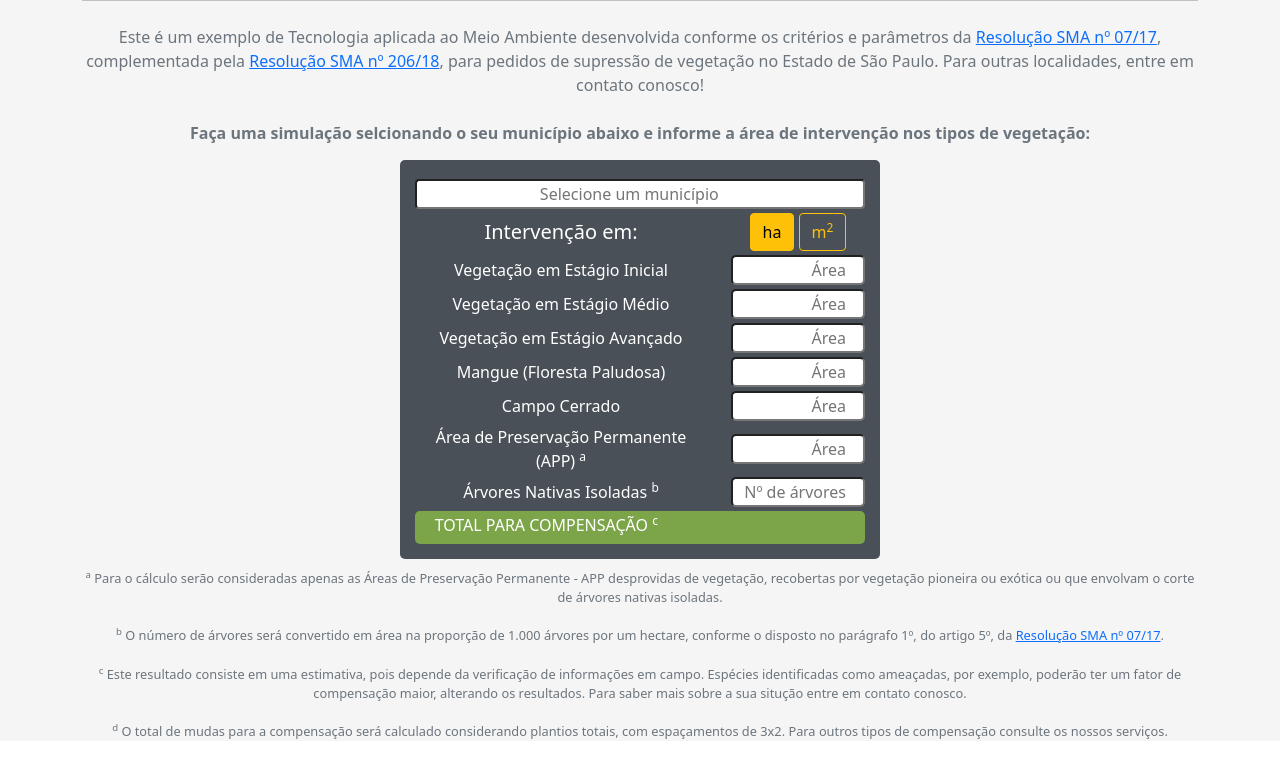
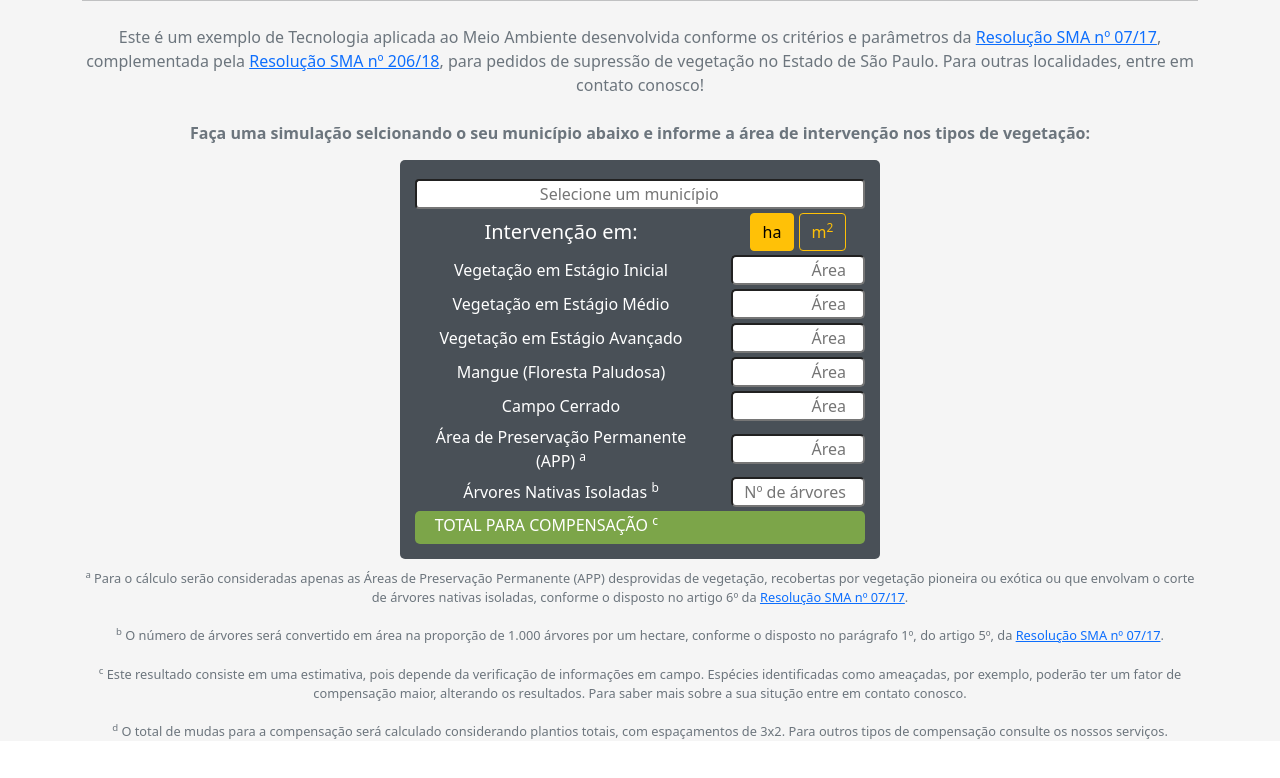
Before and after one commit to brunoginciene/calculadoraNexo, a website: page static/index.html in a window 1280 px wide. Shown: the part 62-840 px from the top of the page. Drawn offline with nearby package versions, Linux system fonts and the light colour scheme.

Commit message:
ajuste no texto de APP

```diff
--- a/static/index.html
+++ b/static/index.html
@@ -125,9 +125,10 @@
         </div>
 
         <p id="textoAsterisco" class="text-muted mb-5">
-            <sup>a</sup> Para o cálculo serão consideradas apenas as Áreas de Preservação Permanente - APP
+            <sup>a</sup> Para o cálculo serão consideradas apenas as Áreas de Preservação Permanente (APP)
             desprovidas de vegetação, recobertas por vegetação pioneira ou exótica ou que envolvam o corte
-            de árvores nativas isoladas.
+            de árvores nativas isoladas, conforme o disposto no artigo 6º da
+            <a href="https://cetesb.sp.gov.br/licenciamentoambiental/wp-content/uploads/sites/32/2019/05/Resolu%C3%A7%C3%A3o-SMA-n%C2%BA-07-2017.pdf" target="_blank">Resolução SMA nº 07/17</a>.
             <br>
             <br>
             <sup>b</sup> O número de árvores será convertido em área na proporção de
```
